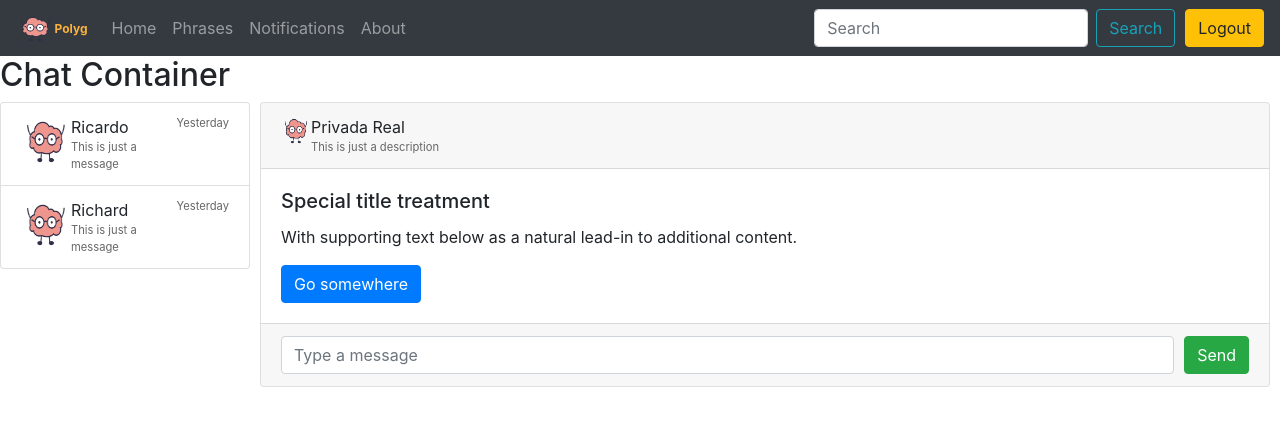
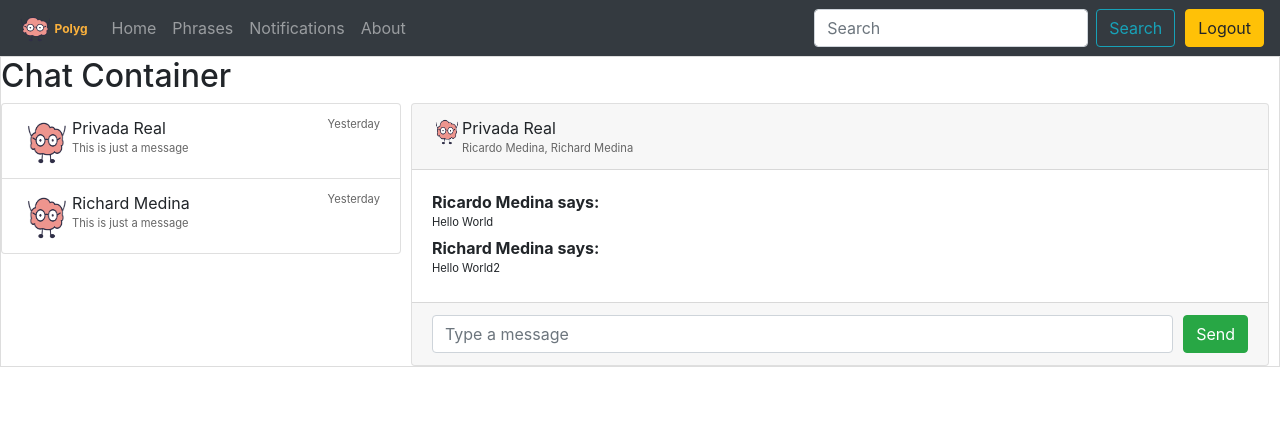
Before and after one commit to richardmedina/polyg-ui, a React (Create React App) app in the folder src/: page /chat in a window 1280 px wide. Shown: the top 426 px of the page. Built offline with nearby package versions, Linux system fonts and the light colour scheme; a web font is replaced by a local one.

Commit message:
Chat impl second increment

```diff
--- a/src/src/containers/chat-container/chat-container.component.jsx
+++ b/src/src/containers/chat-container/chat-container.component.jsx
@@ -2,12 +2,23 @@ import React from 'react'
 import ChatList from './components/chat-list/chat-list.component'
 import ChatWindow from './components/chat-window/chat-window.component'
 
+import { userChats } from './resources'
 class ChatContainer extends React.Component {
+  constructor(props){
+    super(props)
+    this.state = {
+      selectedChatId: 1
+    }
+  }
+
   render(){
     const { chats } = this.props
+    const { selectedChatId } =this.state
+
+    const selectedChat = chats.find(chat => chat.id === selectedChatId)
 
     return (
-      <div>
+      <div style={{ height: '100%', border: 'solid 1px #ddd'}}>
         <h2>
           Chat Container
         </h2>
@@ -20,7 +31,7 @@ class ChatContainer extends React.Component {
           <div
             style={{
               flex: '0 0',
-              flexBasis: '250px'
+              flexBasis: '400px'
             }}
           >
           <ChatList
@@ -32,12 +43,19 @@ class ChatContainer extends React.Component {
             flex: '1 0'
           }}
         >
-          <ChatWindow
-            style={{
-              marginLeft: '10px',
-              marginRight: '10px'
-            }}
-          />
+          {
+            selectedChatId > 0 && selectedChat &&
+            <ChatWindow
+              chat={selectedChat}
+              // icon={selectedChat.icon}
+              // chat={selectedChat.title}
+              // description={(selectedChat.users ?? []).map(user => user.displayName).join(', ')}
+              style={{
+                marginLeft: '10px',
+                marginRight: '10px',
+              }}
+            />
+          }
         </div>
         </div>
       </div>
@@ -46,49 +64,7 @@ class ChatContainer extends React.Component {
 }
 
 ChatContainer.defaultProps = {
-  currentUser: 'ricki9@gmail.com',
-  chats: [
-    {
-      id: 1,
-      users: [
-        {
-          id: 1,
-          displayName: 'Ricardo',
-        }
-      ],
-      messages: [
-        {
-          date: new Date(2020, 1, 1, 13, 25),
-          remitent: {
-            user: {
-              id: 1,
-              displayName: 'Some User',
-              gotchi: null
-            }
-          }
-        },
-        {
-          date: new Date(2020, 1, 1, 13, 28),
-          remitent: {
-            user: {
-              id: 1,
-              displayName: 'Some User',
-              gotchi: null
-            }
-          }
-        },
-      ]
-    },
-    {
-      id: 2,
-      users: [
-        {
-          id: 2,
-          displayName: 'Richard'
-        }
-      ]
-    }
-  ]
+  ...userChats
 }
 
 export default ChatContainer
--- a/src/src/containers/chat-container/components/chat-list/chat-list-item.component.jsx
+++ b/src/src/containers/chat-container/components/chat-list/chat-list-item.component.jsx
@@ -3,10 +3,6 @@ import { ListGroup } from 'react-bootstrap'
 import defaultGotchi from 'assets/mycleverapp.png'
 
 const ChatListItem = ({ chat }) => {
-  const userStr = (chat.users ?? [])
-    .map(u => u.displayName)
-    .join(', ')
-
   return (
     <ListGroup.Item
       style={{
@@ -28,11 +24,7 @@ const ChatListItem = ({ chat }) => {
           }}
         >
           <div>
-          {
-            userStr.length > 50
-              ? userStr.substring(1, 50)
-              : userStr
-          }
+            { chat.title }
           </div>
           <div
             style={{
--- /dev/null
+++ b/src/src/containers/chat-container/components/chat-window/chat-window-content-message.component.jsx
@@ -0,0 +1,22 @@
+import React from 'react'
+
+const ChatWindowContentMessage = ({ user, content, style}) =>
+  <div style={{ ...style }}>
+    <div
+      style={{
+        fontWeight: 'bold',
+        // fontSize: '0.7em'
+      }}
+    >
+      { user.displayName } says:
+    </div>
+    <div
+      style={{
+        fontSize: '0.7em'
+      }}
+    >
+      { content.text }
+    </div>
+  </div>
+
+export default ChatWindowContentMessage
--- a/src/src/containers/chat-container/components/chat-window/chat-window-content.component.jsx
+++ b/src/src/containers/chat-container/components/chat-window/chat-window-content.component.jsx
@@ -1,14 +1,29 @@
 import React from 'react'
+import { Card } from 'react-bootstrap'
 
-import { Card, Button } from 'react-bootstrap'
+import ChatWindowContentMessage from './chat-window-content-message.component'
 
 const ChatWindowContent = ({ messages }) =>
   <Card.Body>
-    <Card.Title>Special title treatment</Card.Title>
+    {/* <Card.Title>Special title treatment</Card.Title>
     <Card.Text>
       With supporting text below as a natural lead-in to additional content.
     </Card.Text>
-    <Button variant="primary">Go somewhere</Button>
+    <Button variant="primary">Go somewhere</Button> */}
+    {
+      (messages ?? []).map(
+        message =>
+          <ChatWindowContentMessage
+            key={message.id}
+            displayName={message.displayName}
+            content={message.content}
+            user={message.user}
+            style={{
+              marginBottom: '5px'
+            }}
+          />
+      )
+    }
   </Card.Body>
 
 export default ChatWindowContent
--- a/src/src/containers/chat-container/components/chat-window/chat-window.component.jsx
+++ b/src/src/containers/chat-container/components/chat-window/chat-window.component.jsx
@@ -6,36 +6,47 @@ import {
 } from 'react-bootstrap'
 import ChatWindowContent from './chat-window-content.component'
 import ChatWindowFooter from './chat-window-footer.component'
-
 import ChatWindowHeader from './chat-window-header.component'
 
 class ChatWindow extends React.Component {
   render(){
     const {
       style,
+      chat
+    } = this.props
+
+    const {
       icon,
       title,
-      description
-    } = this.props
+      users
+    } = chat
+
+    const chatDesc = (users ?? [])
+      .map(user => user.displayName).join(', ')
 
     return (
       <Card style={{ ...style }}>
         <ChatWindowHeader
           icon={icon}
           title={title}
-          description={description}
+          description={chatDesc}
         />
-        <ChatWindowContent />
+        <ChatWindowContent
+          messages={
+            (chat.messages ?? [])
+              .map(message => ({
+                id: message.id,
+                content: message.content,
+                user: chat.users.find(u => u.id === message.userId),
+                date: message.date,
+                type: message.type
+              }))
+          }
+        />
         <ChatWindowFooter />
       </Card>
     )
   }
 }
 
-ChatWindow.defaultProps = {
-  icon: null,
-  title: 'Privada Real',
-  description: 'This is just a description'
-}
-
 export default ChatWindow
--- /dev/null
+++ b/src/src/containers/chat-container/resources.js
@@ -0,0 +1,59 @@
+export const userChats = {
+  currentUser: {
+    id: 1,
+    displayName: 'ricki9@gmail.com'
+  },
+  chats: [
+    {
+      id: 1,
+      title: 'Privada Real',
+      icon: null,
+      users: [
+        {
+          id: 1,
+          displayName: 'Ricardo Medina',
+          gotchi: null,
+          active: true
+        },
+        {
+          id: 2,
+          displayName: 'Richard Medina',
+          gotchi: null,
+          active: true
+        }
+      ],
+      messages: [
+        {
+          id: 1,
+          date: new Date(2020, 1, 1, 13, 25),
+          userId: 1,
+          type: 'text',
+          content: {
+            text: 'Hello World'
+          }
+        },
+        {
+          id: 2,
+          date: new Date(2020, 1, 1, 13, 25),
+          userId: 2,
+          type: 'text',
+          content: {
+            text: 'Hello World2'
+          }
+        },
+      ]
+    },
+    {
+      id: 2,
+      title: 'Richard Medina',
+      icon: null,
+      users: {
+        id: 1,
+        displayName: 'Richard Medina',
+        gotchi: null,
+        active: true
+      },
+      messages: []
+    }
+  ]
+}
```
Also changed, not shown: src/src/containers/chat-container/components/chat-list/chat-list.component.jsx (line endings or trailing spaces).
